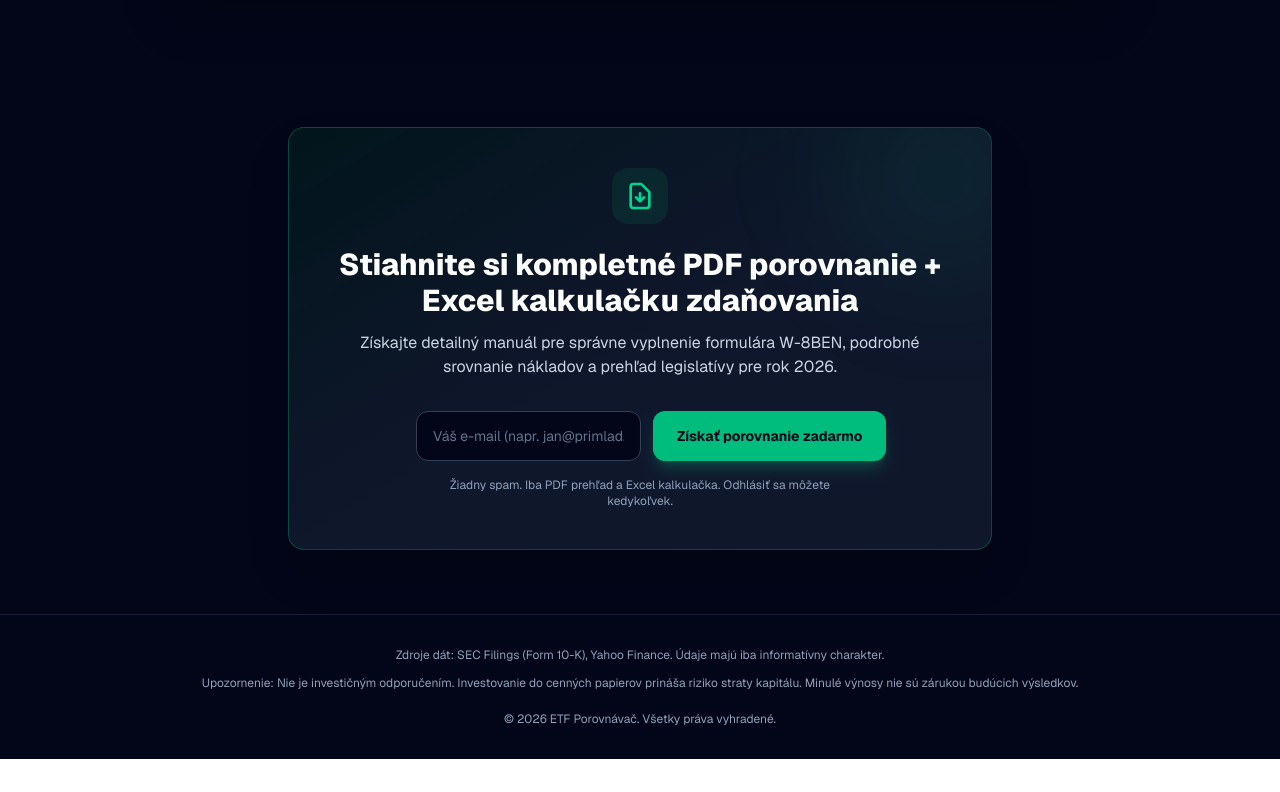
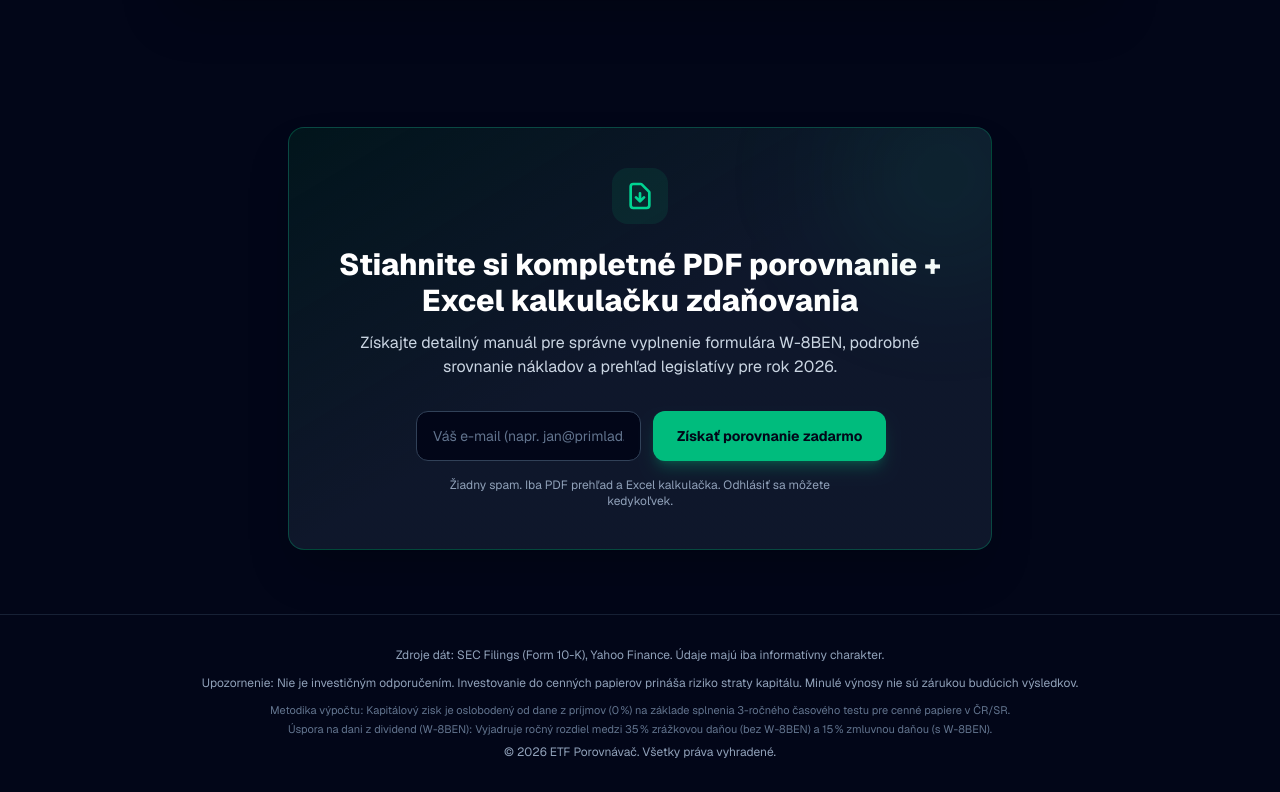
Before and after one commit to PetrikBa/etf, a Next.js app: page / in a window 1280 px wide. Shown: the part 1073-1865 px from the top of the page. Before the commit the page ends 1832 px from the top, so only its background shows below. Built offline with nearby package versions, Linux system fonts and the light colour scheme.

Commit message:
footer edits

```diff
--- a/app/page.tsx
+++ b/app/page.tsx
@@ -459,6 +459,15 @@ export default function Page() {
           <p className="text-slate-400">
             Upozornenie: Nie je investičným odporučením. Investovanie do cenných papierov prináša riziko straty kapitálu. Minulé výnosy nie sú zárukou budúcich výsledkov.
           </p>
+          {/* Podrobná poznámka k výpočtom podľa legislatívy ČR/SR */}
+          <div className="text-[11px] text-slate-500 mt-2 mb-0 space-y-1">
+            <div>
+              Metodika výpočtu: Kapitálový zisk je oslobodený od dane z príjmov (0 %) na základe splnenia 3-ročného časového testu pre cenné papiere v ČR/SR.
+            </div>
+            <div>
+              Úspora na dani z dividend (W-8BEN): Vyjadruje ročný rozdiel medzi 35 % zrážkovou daňou (bez W-8BEN) a 15 % zmluvnou daňou (s W-8BEN).
+            </div>
+          </div>
           <p className="pt-2 text-slate-400">
             © 2026 ETF Porovnávač. Všetky práva vyhradené.
           </p>
```
